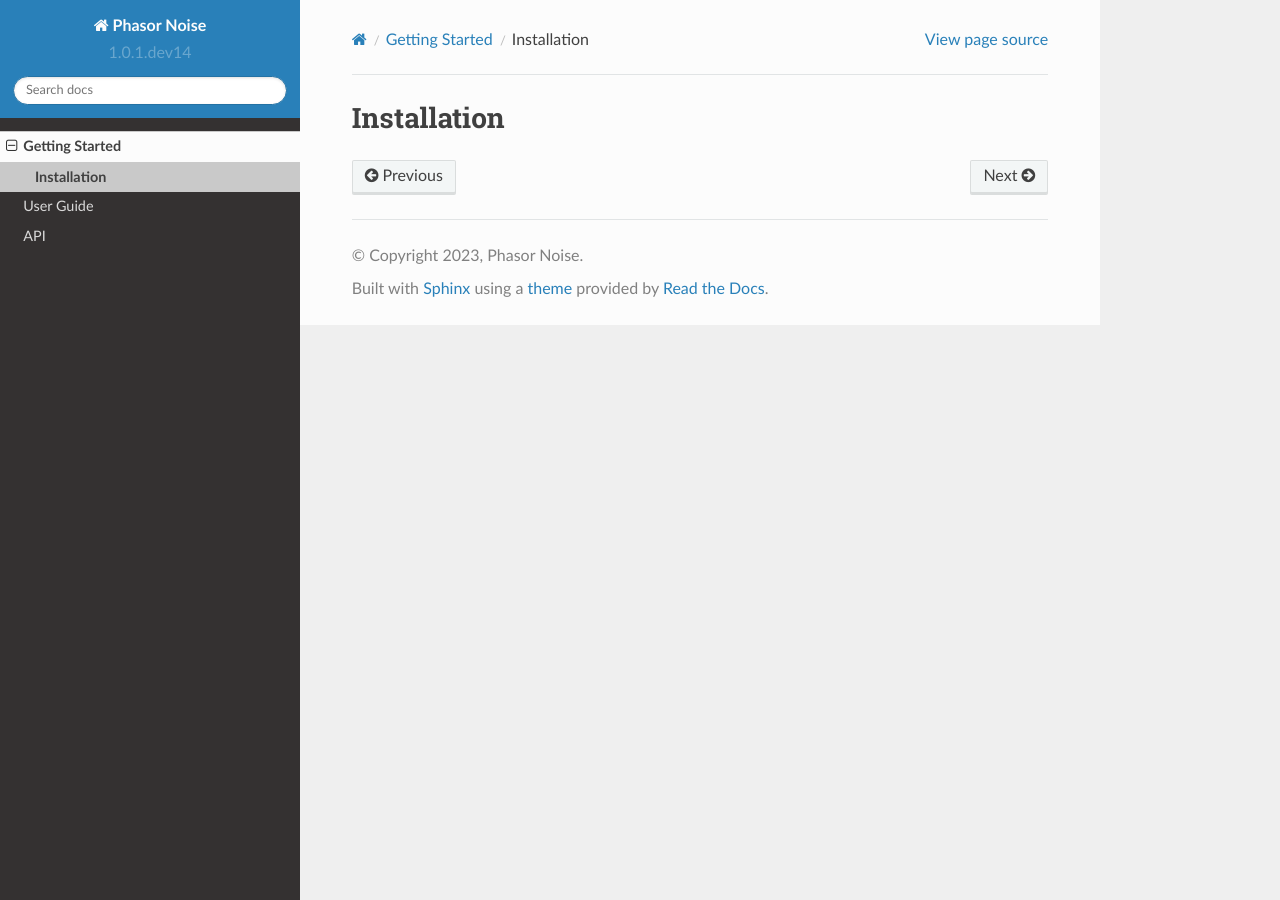
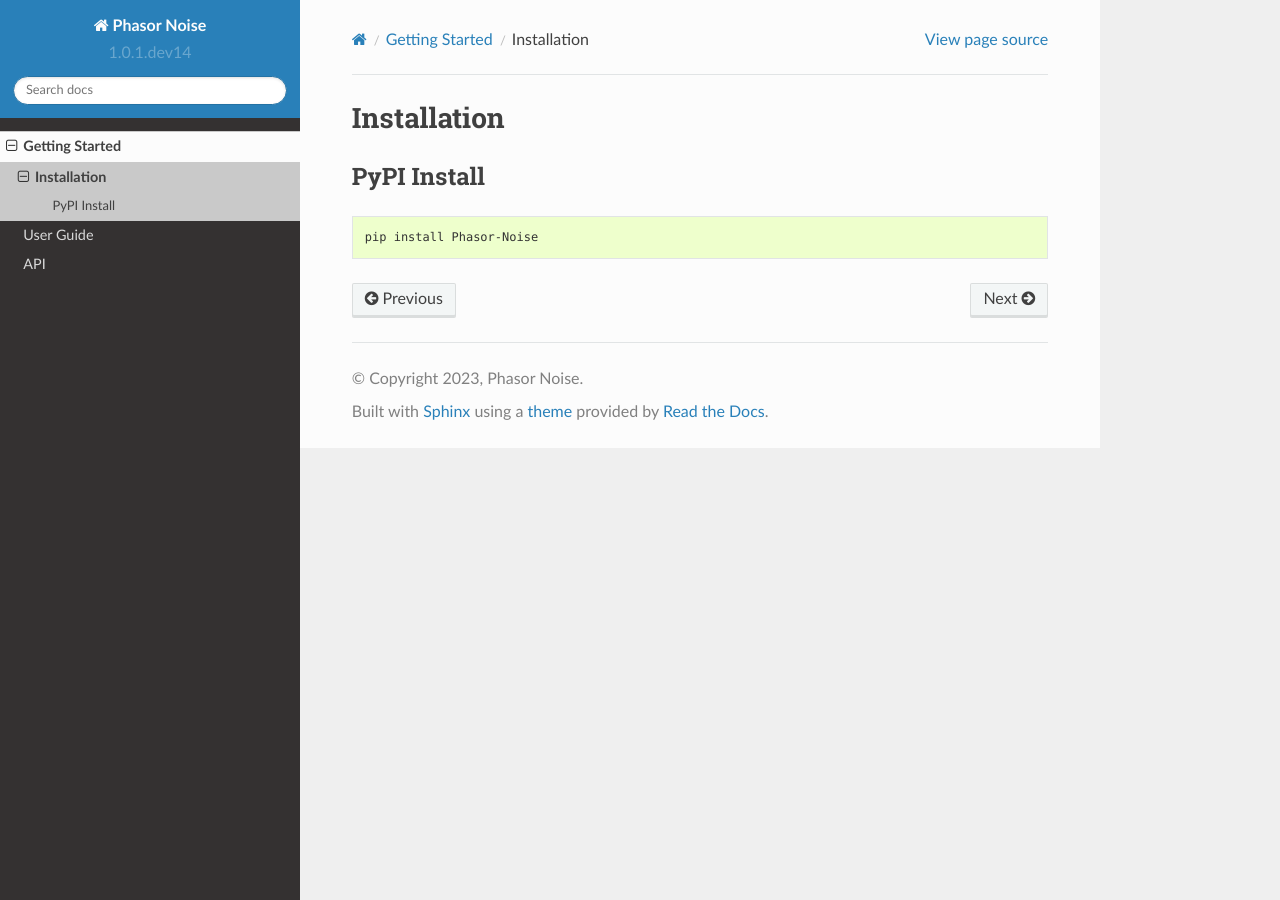
Before and after one commit to atomix8962/Phasor_Noise_Perso, a Sphinx documentation site: the page built from docs/source/getting_started/installation.rst, in a window 1280 px wide. Built offline with Sphinx 7.4.7 and the Read the Docs theme 2.0.0, drawn with Linux system fonts in a browser that asks for light colours.

Commit message:
add PyPI Install

```diff
--- a/docs/source/getting_started/installation.rst
+++ b/docs/source/getting_started/installation.rst
@@ -8,3 +8,10 @@
 .. toctree::
     :hidden:
     :maxdepth: 2
+
+PyPI Install
+------------
+
+.. code:: console
+
+   pip install Phasor-Noise
```
